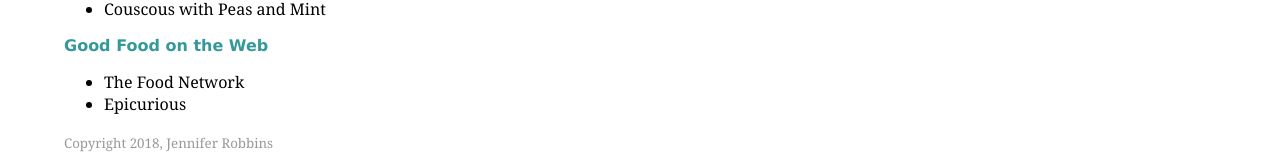
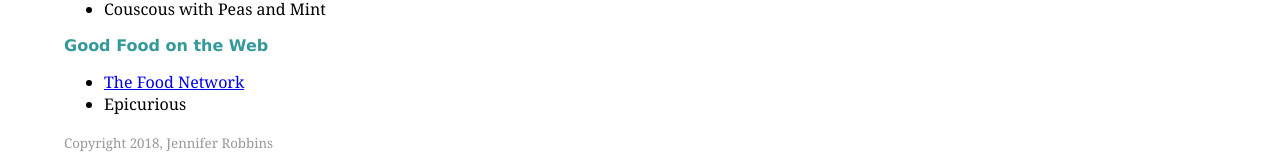
Before and after one commit to MiriamM16/miriamm16.github.io, a plain HTML site: page jenskitchen/index.html in a window 1280 px wide. Shown: the part 375-536 px from the top of the page. Drawn offline with Linux system fonts and the light colour scheme.

Commit message:
Update index.html

```diff
--- a/jenskitchen/index.html
+++ b/jenskitchen/index.html
@@ -43,7 +43,7 @@ small {
 
 <h2>Good Food on the Web</h2>
 <ul>
-  <li>The Food Network</li>
+  <li><a href="http://www.foodnetwork.com/">The Food Network</a></li>
   <li>Epicurious </li>
 </ul>
 
```
